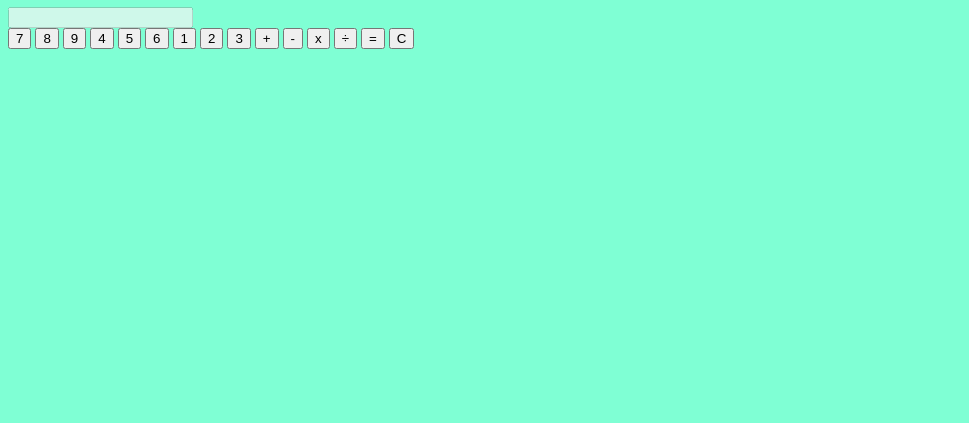
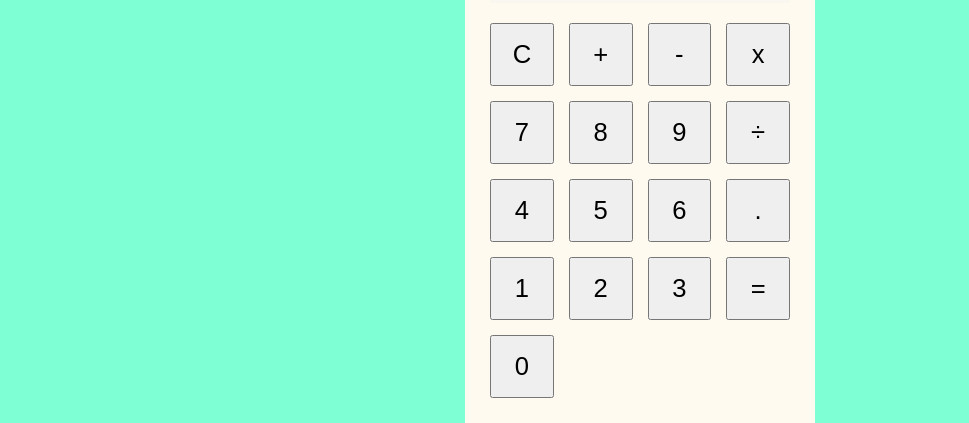
Before and after one commit to Yoko-Ni/Simple_FE, a plain HTML site: page index.html in a window 1280 px wide. Shown: the part 629-1052 px from the top of the page, without its empty margins (0-969 px from the left). Before the commit the page ends 800 px from the top, so only its background shows below. Drawn offline with Linux system fonts and the light colour scheme.

Commit message:
Added basic calculator

```diff
--- a/index.html
+++ b/index.html
@@ -20,24 +20,28 @@
     <form id="calcForm">
     <input type="text" id="calcResult" disabled>
     <div class="calc-buttons">
+        <button id="calcClear">C</button>
+        <button class="calcNumber">+</button>
+        <button class="calcNumber">-</button>
+        <button class="calcNumber">x</button>
+
         <button class="calcNumber">7</button>
         <button class="calcNumber">8</button>
         <button class="calcNumber">9</button>
+        <button class="calcNumber">÷</button>
         <button class="calcNumber">4</button>
         <button class="calcNumber">5</button>
         <button class="calcNumber">6</button>
+        <button class="calcNumber">.</button>
         <button class="calcNumber">1</button>
         <button class="calcNumber">2</button>
         <button class="calcNumber">3</button>
+        <button id="calcEqual">=</button>
+        <button class="calcNumber">0</button>
 
-        <button class="calcNumber">+</button>
-        <button class="calcNumber">-</button>
-        <button class="calcNumber">x</button>
-        <button class="calcNumber">÷</button>
 
-        <button id="calcEqual">=</button>
 
-        <button id="calcClear">C</button>
+
     </div>
     </form>
 </div>
--- a/style.css
+++ b/style.css
@@ -1,5 +1,15 @@
+*{
+    margin: 0;
+    padding: 0;
+    box-sizing: border-box;
+}
+
 html, body {
     background-color: aquamarine;
+    display:flex;
+    justify-content: center;
+    align-items: center;
+    flex-direction: column;
 }
 
 .container-todo {
@@ -66,3 +76,34 @@ html, body {
 .remove-btn:hover{
     background-color: darkred;
 }
+
+/*calculator*/
+
+.container-calc {
+    width: 350px;
+    padding: 25px;
+    background-color: floralwhite;
+}
+
+.container-calc input{
+    width: 100%;
+    font-size: 2.2rem;
+    padding: 15px;
+    text-align: right;
+    border: none;
+    margin-bottom: 20px;
+    font-weight: bold;
+}
+
+.calc-buttons{
+    display: grid;
+    grid-template-columns: repeat(4, 1fr);
+    gap: 15px;
+}
+
+.calc-buttons button{
+    font-size: 1.6rem;
+    padding: 15px;
+    cursor: pointer;
+
+}
```
